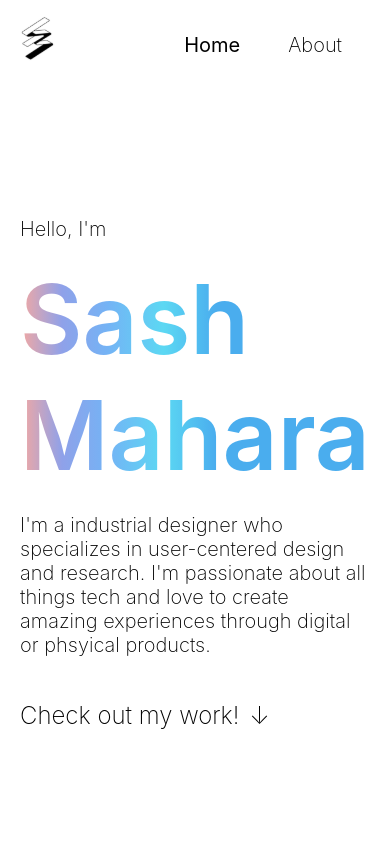
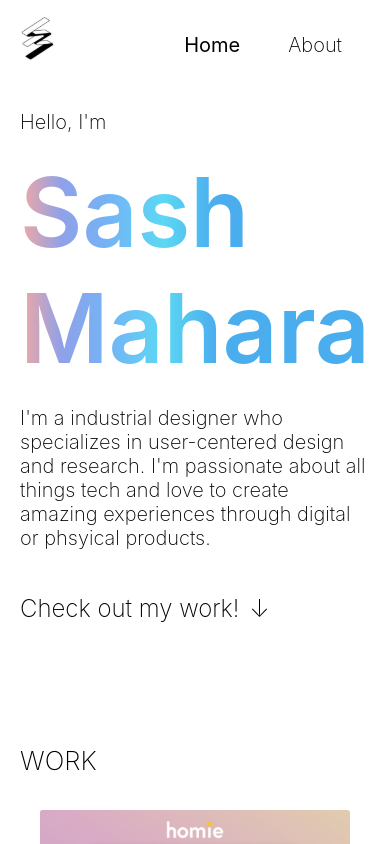
Before and after one commit to Elimists/sash-portfolio, a Next.js app: page / in a window 390 px wide. Shown: the top 844 px of the page. Built offline with nearby package versions, Linux system fonts and the light colour scheme.

Commit message:
Syling changes for mobile

```diff
--- a/styles/Home.module.css
+++ b/styles/Home.module.css
@@ -132,9 +132,17 @@
   }
 }
 
-@media (max-width: 600px) {
+@media (max-width: 700px) {
   .grid {
     width: 100%;
     flex-direction: column;
   }
+
+  .main{
+    padding: 0;
+  }
+
+  .intro {
+    padding: 0rem 0.5rem 0rem 0.5rem;
+  }
 }
```
